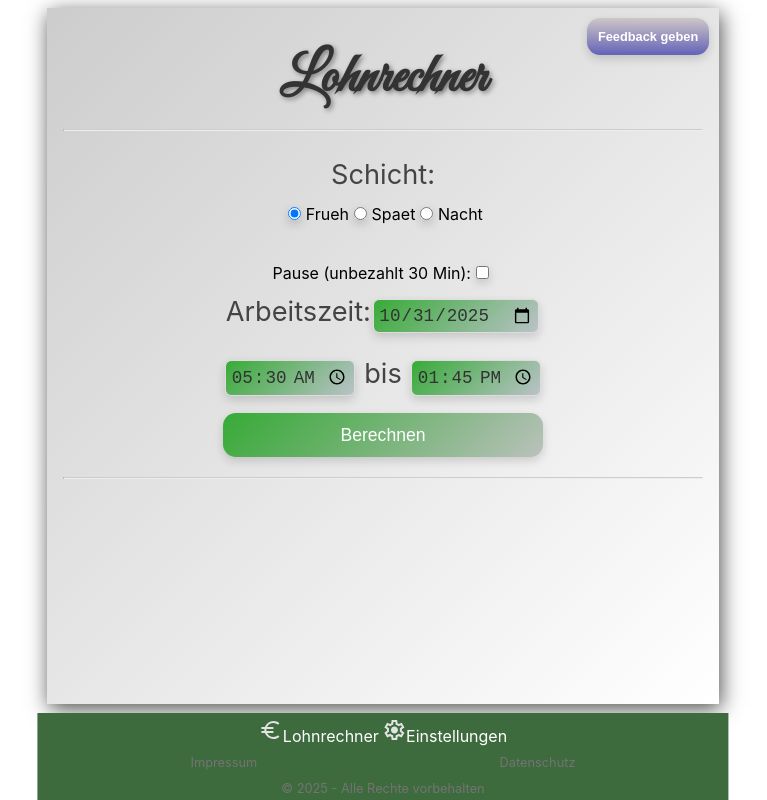
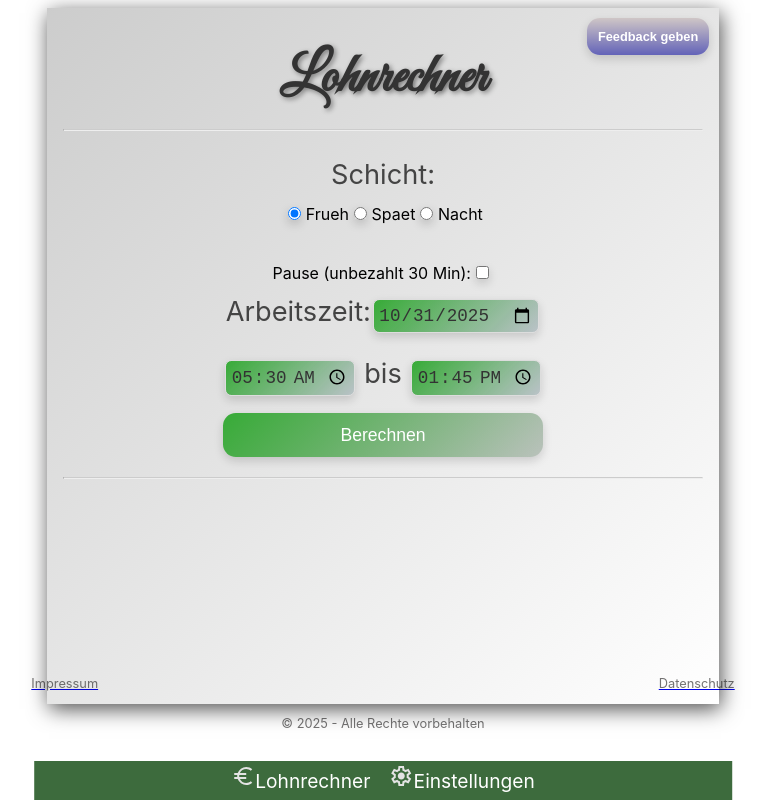
Before and after one commit to Burnxp/salarayToday, a React (Vite) app: page / in a window 1280 px wide. Shown: the whole page, without its empty margins (257-1024 px from the left). Built offline with nearby package versions, Linux system fonts and the light colour scheme; no server answers.

Commit message:
Refactor: Entferne die Einstellungen-Seite und integriere Impressum und Datenschutz in die Navigation

```diff
--- a/index.html
+++ b/index.html
@@ -30,9 +30,8 @@
     <title>SalaryDay</title>
   </head>
   <body>
-    <div id="app">
-
-    </div>
+    <div id="app"></div>
+    <div id="impDa"></div>
       <form name="feedback" data-netlify="true" hidden>
   <input type="hidden" name="form-name" value="feedback">
   <textarea name="message"></textarea>
--- a/src/index.css
+++ b/src/index.css
@@ -21,7 +21,7 @@ body {
   font-family: "Inter", sans-serif; /* Fließtext */
 }
 
-#app {
+.appView {
   padding: 0.2rem 0.2rem 0.2rem;
   margin-bottom: 7.2rem; /* Platz für die Footer-Navigation */
 
@@ -146,13 +146,16 @@ button:active {
   background-color: #3d6b3d;
   color: white;
   text-align: center;
-  padding: 0.3rem 0 0.2rem 0;
+  padding: 1rem;
 }
 
 .footer-nav a {
   color: #ffffff;
   text-decoration: none;
+  margin: 0 0.5rem;
   padding: 0.1rem 0.1rem;
+  font-size: 1.2rem;
+  transition: all 0.3s ease;
 }
 
 .footer-nav a:hover,
@@ -194,9 +197,11 @@ div .link {
 
 div .impDa {
   display: flex;
+
   justify-content: space-around;
-  margin: 0 2rem;
-  margin-bottom: -1rem;
+  margin: 0 ;
+  margin-top: -7rem;
+
 }
 
 .inputfeld {
@@ -235,7 +240,7 @@ div .impDa {
 }
 /* MEDIA SCREEEN */
 @media screen and (min-width: 700px) {
-  #app {
+  .appView {
     width: 50vw;
     margin: 0 auto;
     margin-bottom: 5rem;
@@ -248,7 +253,7 @@ div .impDa {
     margin: 0 auto;
     left: 50%;
     transform: translateX(-50%);
-    padding-bottom: 0.2rem;
+    padding: 0.2rem;
   }
 
   .feedbackButton {
--- a/src/index.jsx
+++ b/src/index.jsx
@@ -2,10 +2,10 @@
 import { createRoot } from 'react-dom/client';
 import { BrowserRouter, Routes, Route } from 'react-router-dom';
 import { Rechner } from './logik';
-import { EinstellungenPage } from './einstellungen';
+import { EinstellungenPage } from './pages/einstellungen';
 import  FeedbackForm  from './feedbackForm';
 import { useZuschlaege } from "./hooks/useZuschlaege";
-
+import { ImpressumDatens } from './templates/impressumDatens';
 import {NavigationsBar} from './templates/navigation';
 import { useState } from "react";
 
@@ -71,17 +71,25 @@ export function Title() {
 const root = createRoot(document.getElementById('app'));
 
 root.render(
+  <>
+  <BrowserRouter>
+  <div className="appView">
 
-    <BrowserRouter>
     <Title />
 
     <Routes>
 
       <Route path="/" element={<LohnrechnerPage />} />
-      <Route path="/einstellungen" element={<EinstellungenPage />} />
+      <Route path="/einstellungen" element={<><EinstellungenPage /> </>} />
           <Route path="/impressum" element={<Impressum />} />
           <Route path="/datenschutz" element={<Datenschutz />} />
     </Routes>
+
     <NavigationsBar />
-  </BrowserRouter>
-)
+
+
+  </div>
+< ImpressumDatens />
+</BrowserRouter>
+</>
+);
--- a/src/einstellungen.jsx
+++ b/src/pages/einstellungen.jsx
@@ -1,6 +1,6 @@
-import { StdLohn } from "./stdLohn";
-import { useZuschlaege } from "./hooks/useZuschlaege";
-import { Zuschlag } from './zuschlagsVariablen';
+import { StdLohn } from "../stdLohn";
+import { useZuschlaege } from "../hooks/useZuschlaege";
+import { Zuschlag } from '../zuschlagsVariablen';
 import { useState } from "react";
 import { useEffect } from "react";
 
@@ -75,7 +75,7 @@ export function EinstellungenPage() {
         </p>
       </div>
 
-    <h6>Zahlt die Firma einen Zuschlag, wenn sich der Arbeitsplan innerhalb eines bestimmten Zeitraums ändert? </h6>
+    <h6>Zahlt deine Firma einen Zuschlag, wenn sich der Arbeitsplan innerhalb eines bestimmten Zeitraums ändert? </h6>
 
       <Zuschlag
         name="Feinplanz."
--- /dev/null
+++ b/src/templates/impressumDatens.jsx
@@ -0,0 +1,17 @@
+import { Link } from "react-router-dom";
+
+export function ImpressumDatens() {
+  return (
+    <>
+<div className='impDa'>
+  <Link to="/impressum" className="impressum-link">
+    <span className='smal imDa'>Impressum</span>
+  </Link>
+  <Link to="/datenschutz" className="datenschutz-link">
+    <span className='smal imDa'>Datenschutz</span>
+  </Link>
+  </div><br/>
+<span className='smal' >&copy; {new Date().getFullYear()} - Alle Rechte vorbehalten </span>
+    </>
+  )
+};
--- a/src/templates/navigation.jsx
+++ b/src/templates/navigation.jsx
@@ -29,15 +29,6 @@ export function NavigationsBar(){
 
 
   <br/>
-  <div className='impDa'>
-  <Link to="/impressum" className="impressum-link">
-    <span className='smal imDa'>Impressum</span>
-  </Link>
-  <Link to="/datenschutz" className="datenschutz-link">
-    <span className='smal imDa'>Datenschutz</span>
-  </Link>
-  </div><br/>
-<span className='smal' >&copy; {new Date().getFullYear()} - Alle Rechte vorbehalten </span>
 
 
 </nav>
```
